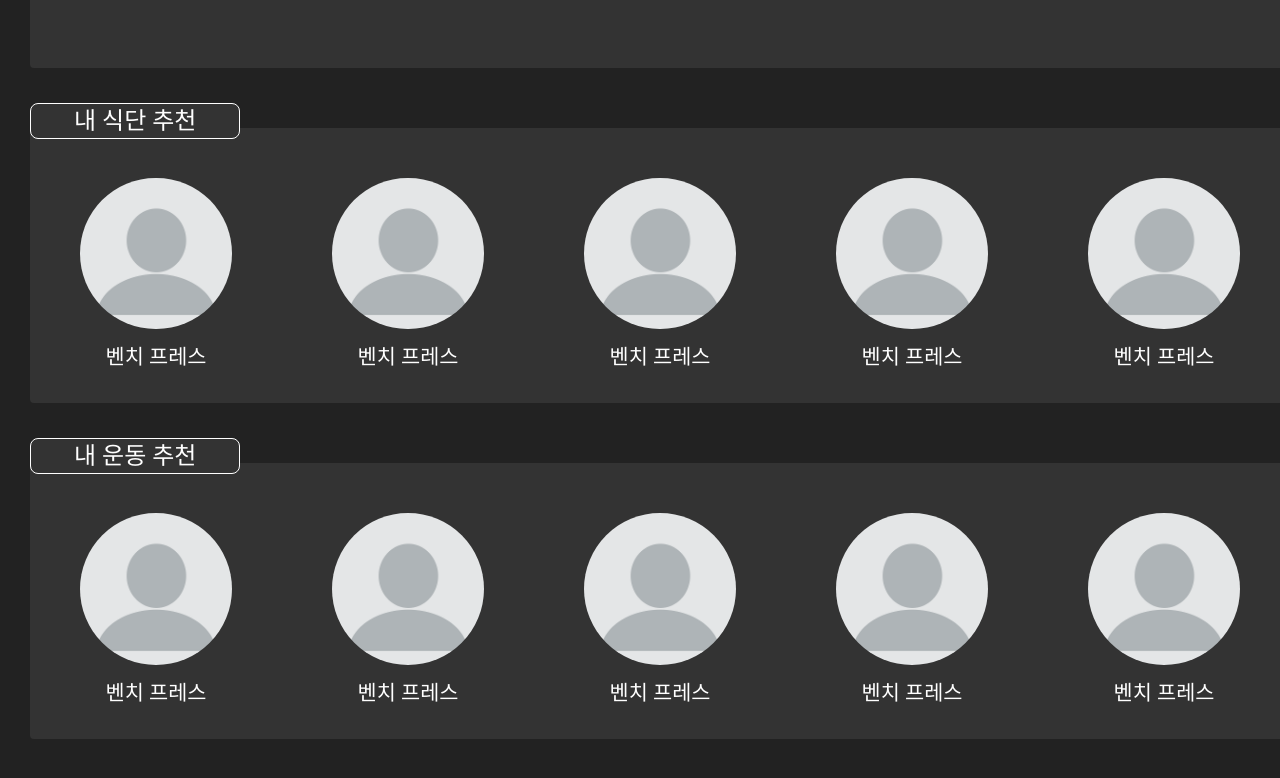
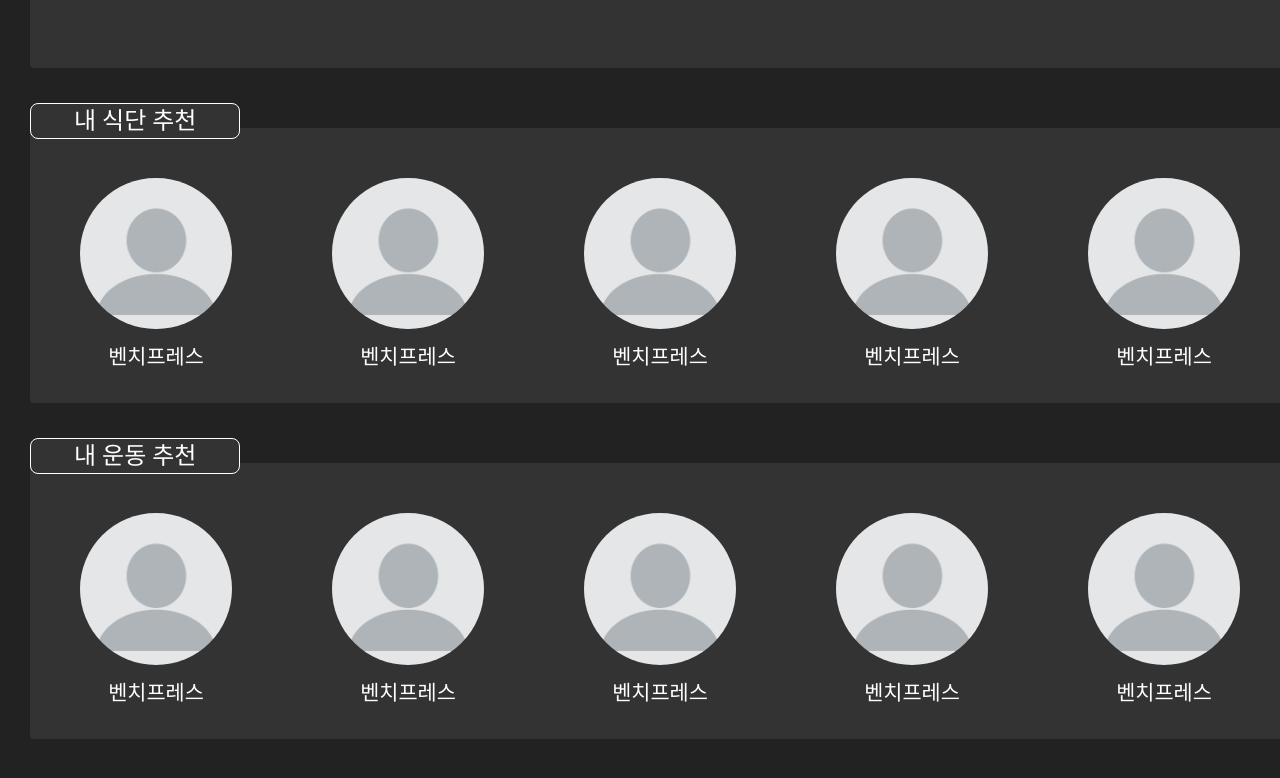
Before and after one commit to wecode-bootcamp-korea/49-2nd-DKDK-frontend, a React app: page /myPage in a window 1280 px wide. Shown: the part 1297-2075 px from the top of the page. Built offline with nearby package versions, Linux system fonts and the light colour scheme.

Commit message:
fix: 리뷰사항 수정 완료

```diff
--- /dev/null
+++ b/public/data/myPage.json
@@ -0,0 +1,22 @@
+[
+  {
+    "imgUrl": "/images/defult_profile.png",
+    "name": "벤치프레스"
+  },
+  {
+    "imgUrl": "/images/defult_profile.png",
+    "name": "벤치프레스"
+  },
+  {
+    "imgUrl": "/images/defult_profile.png",
+    "name": "벤치프레스"
+  },
+  {
+    "imgUrl": "/images/defult_profile.png",
+    "name": "벤치프레스"
+  },
+  {
+    "imgUrl": "/images/defult_profile.png",
+    "name": "벤치프레스"
+  }
+]
--- a/src/pages/MyPage/InfoBox.js
+++ b/src/pages/MyPage/InfoBox.js
@@ -1,5 +1,5 @@
 import React from 'react';
-
+import './InfoBox.scss';
 const InfoBox = props => {
   return (
     <div className={`infoBox ${props.class}`}>
--- /dev/null
+++ b/src/pages/MyPage/InfoBox.scss
@@ -0,0 +1,24 @@
+.infoBox {
+  padding: 10px;
+  border: 1px solid white;
+  border-radius: 5px;
+  margin-top: 10px;
+  color: white;
+  p {
+    font-size: 1.2rem;
+    display: inline-block;
+    padding: 10px;
+
+    &:first-child {
+      width: 30%;
+      border-right: 1px solid;
+    }
+    &:last-child {
+      width: 70%;
+      padding-left: 20px;
+    }
+  }
+}
+.flexBox {
+  width: calc(30% - 30px);
+}
--- a/src/pages/MyPage/MyPage.js
+++ b/src/pages/MyPage/MyPage.js
@@ -1,8 +1,18 @@
-import React from 'react';
+import React, { useEffect, useState } from 'react';
 import './MyPage.scss';
 import InfoBox from './InfoBox';
 
 const MyPage = () => {
+  const [data, setData] = useState([]);
+  useEffect(() => {
+    fetch('/data/myPage.json')
+      .then(res => res.json())
+      .then(result => {
+        console.log(result);
+        setData(result);
+      });
+  }, []);
+
   return (
     <div className="myPage contentsWrap">
       <div className="titleWrap">
@@ -16,7 +26,7 @@ const MyPage = () => {
           </div>
           <div className="myForm">
             <div className="myLeftForm">
-              <img src="/images/defult_profile.png" />
+              <img src="/images/defult_profile.png" alt="프로필" />
             </div>
             <div className="myRightForm">
               <div className="bordBox">
@@ -54,7 +64,7 @@ const MyPage = () => {
           </div>
           <div className="myForm">
             <div className="myLeftForm">
-              <img src="/images/defult_profile.png" />
+              <img src="/images/defult_profile.png" alt="트레이너 프로필" />
             </div>
             <div className="myRightForm">
               <div className="bordBox">
@@ -77,26 +87,12 @@ const MyPage = () => {
             <h2>내 식단 추천</h2>
           </div>
           <div className="myForm">
-            <div className="recommandForm">
-              <img src="/images/defult_profile.png" />
-              <p>벤치 프레스</p>
-            </div>
-            <div className="recommandForm">
-              <img src="/images/defult_profile.png" />
-              <p>벤치 프레스</p>
-            </div>
-            <div className="recommandForm">
-              <img src="/images/defult_profile.png" />
-              <p>벤치 프레스</p>
-            </div>
-            <div className="recommandForm">
-              <img src="/images/defult_profile.png" />
-              <p>벤치 프레스</p>
-            </div>
-            <div className="recommandForm">
-              <img src="/images/defult_profile.png" />
-              <p>벤치 프레스</p>
-            </div>
+            {data.map(item => (
+              <div className="recommandForm" key={item.name}>
+                <img src={item.imgUrl} alt={item.name} />
+                <p>{item.name}</p>
+              </div>
+            ))}
           </div>
         </div>
         <div className="myInfo">
@@ -104,26 +100,12 @@ const MyPage = () => {
             <h2>내 운동 추천</h2>
           </div>
           <div className="myForm">
-            <div className="recommandForm">
-              <img src="/images/defult_profile.png" />
-              <p>벤치 프레스</p>
-            </div>
-            <div className="recommandForm">
-              <img src="/images/defult_profile.png" />
-              <p>벤치 프레스</p>
-            </div>
-            <div className="recommandForm">
-              <img src="/images/defult_profile.png" />
-              <p>벤치 프레스</p>
-            </div>
-            <div className="recommandForm">
-              <img src="/images/defult_profile.png" />
-              <p>벤치 프레스</p>
-            </div>
-            <div className="recommandForm">
-              <img src="/images/defult_profile.png" />
-              <p>벤치 프레스</p>
-            </div>
+            {data.map(item => (
+              <div className="recommandForm" key={item.name}>
+                <img src={item.imgUrl} alt={item.name} />
+                <p>{item.name}</p>
+              </div>
+            ))}
           </div>
         </div>
       </div>
--- a/src/pages/MyPage/MyPage.scss
+++ b/src/pages/MyPage/MyPage.scss
@@ -109,28 +109,4 @@
       }
     }
   }
-  .infoBox {
-    padding: 10px;
-    border: 1px solid white;
-    border-radius: 5px;
-    margin-top: 10px;
-    color: white;
-    p {
-      font-size: 1.2rem;
-      display: inline-block;
-      padding: 10px;
-
-      &:first-child {
-        width: 30%;
-        border-right: 1px solid;
-      }
-      &:last-child {
-        width: 70%;
-        padding-left: 20px;
-      }
-    }
-  }
-  .flexBox {
-    width: calc(30% - 30px);
-  }
 }
```
